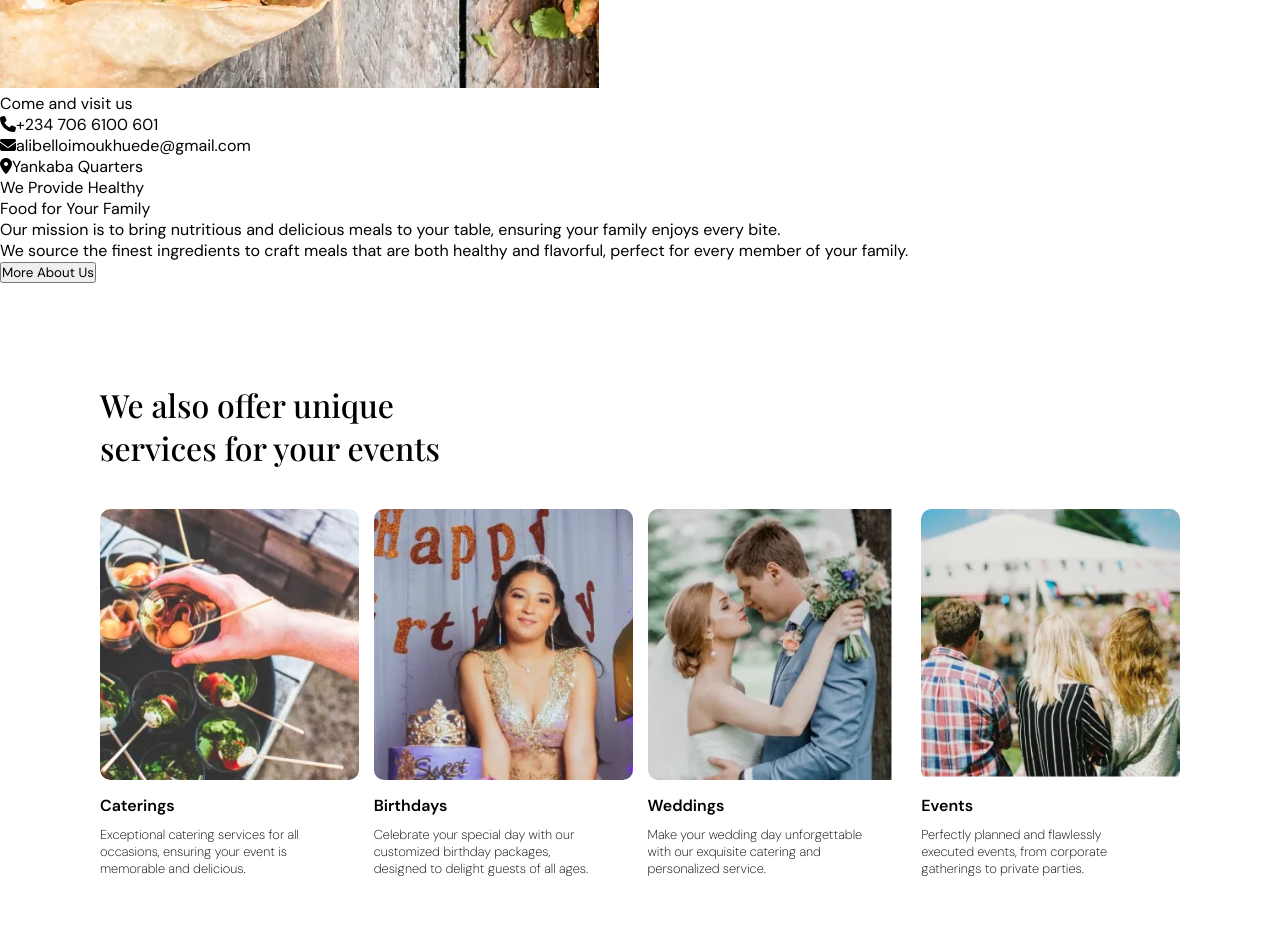
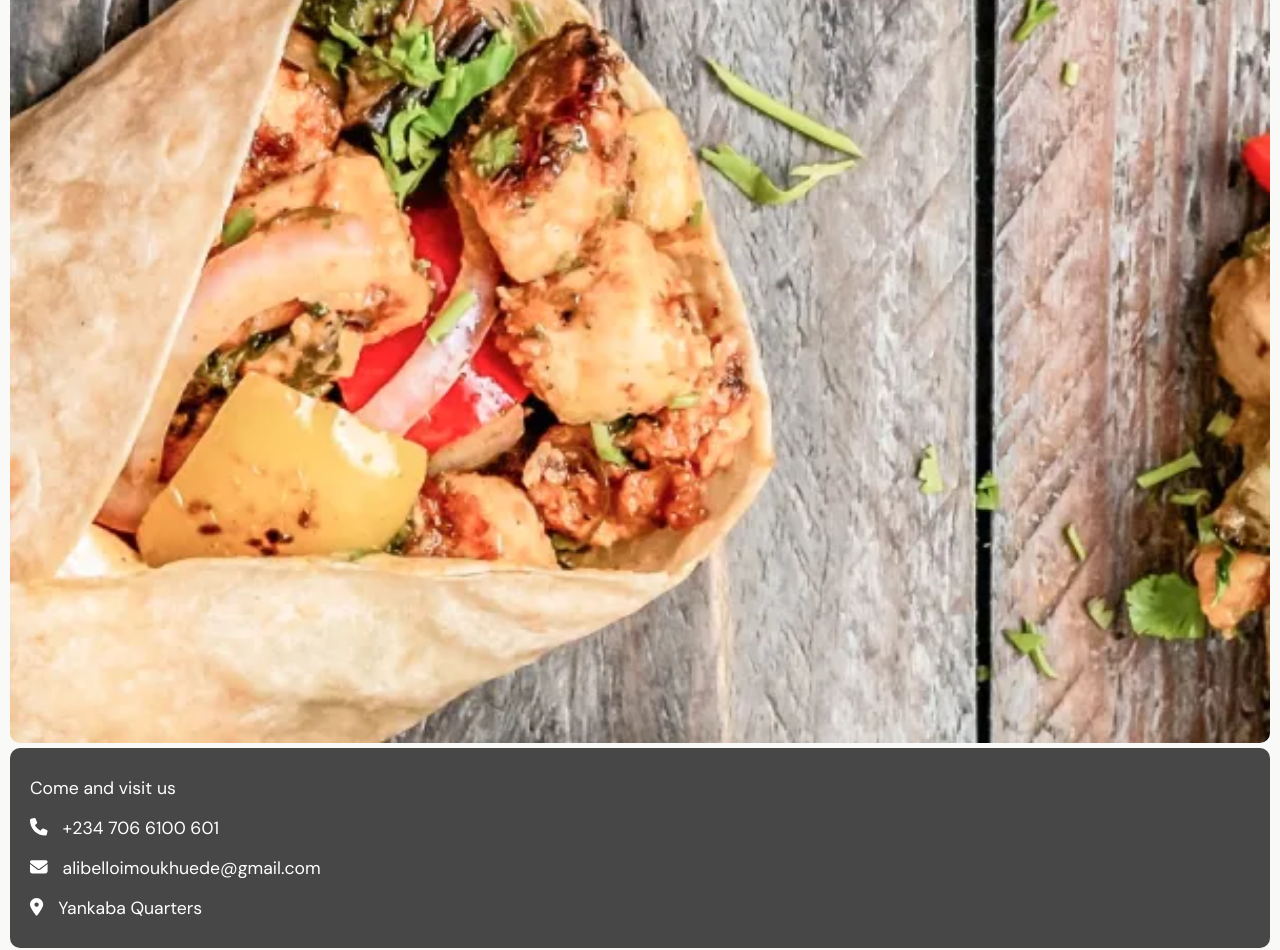
Before and after one commit to devalibello/tasty-food, a React (Create React App) app: page / in a window 1280 px wide. Shown: the part 2700-3650 px from the top of the page. Built offline with nearby package versions, Linux system fonts and the light colour scheme; a web font is replaced by a local one.

Commit message:
update styling for about

```diff
--- a/src/components/Homepage/About.js
+++ b/src/components/Homepage/About.js
@@ -47,12 +47,14 @@ const About = () => {
     <section className="about-section">
         <div className="about-picture-section" ref={aboutPictureRef}>
             <img src={aboutPicture} alt="" className="about-picture" />
+            <div className="about-contact-details">
                 <ul className="about-content">
                     <li className="about-content-title">Come and visit us</li>
                     <li className="about-content-phone about-contact"><span className='about-icon'><FontAwesomeIcon icon={faPhone} /></span>+234 706 6100 601</li>
                     <li className="about-content-mail about-contact"><span className='about-icon'><FontAwesomeIcon icon={faEnvelope} /></span>alibelloimoukhuede@gmail.com</li>
                     <li className="about-content-location about-contact"><span className='about-icon'><FontAwesomeIcon icon={faLocationDot} /></span>Yankaba Quarters</li>
                 </ul>
+            </div>
         </div>
         <ul className="about-details-section" ref={aboutTextRef}>
             <li className="about-title">We Provide Healthy <br /> Food for Your Family</li>
--- a/src/index.css
+++ b/src/index.css
@@ -18,4 +18,5 @@ body {
   --light-black: #414536;
   --dark-black: #2C2F24;
   --red: #AD343E;
+  --light-ash: #F9F9F7;
 }
--- a/src/styles/About.css
+++ b/src/styles/About.css
@@ -139,3 +139,48 @@
         width: 100%;
     }
 } */
+
+.about-section {
+    padding: 30px 10px;
+    background-color: var(--light-ash);
+}
+
+/* .about-picture-section { */
+    /* position: relative; */
+/* } */
+
+.about-picture {
+    border-radius: 10px;
+    width: 100%;
+    /* position: absolute; */
+}
+
+.about-contact-details {
+    background-color: #474747;
+    border-radius: 10px;
+    padding: 20px 20px;
+
+}
+
+.about-contact-details > * {
+    color: white;
+    font-size: 1.1em;
+    line-height: 40px;
+}
+
+.about-contact-details ul li span{
+    margin-right: 15px;
+}
+
+/* .about-content {
+    background-color: #474747;
+    padding: 10%;
+    color: white;
+    border-radius: 10px;
+    position: absolute;
+    left: 150px;
+    bottom: -20px;
+    display: flex;
+    flex-direction: column;
+    gap: 25px;
+} */
```
Lines whose indentation alone changed are shown as unchanged.
